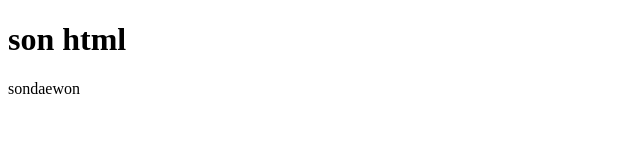
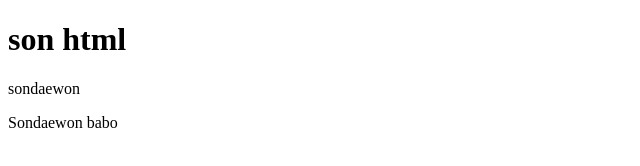
Before and after one commit to oli999/test15, a plain HTML site: page Son.html in a window 1280 px wide. Shown: the whole page, without its empty margins (0-640 px from the left). Drawn offline with Linux system fonts and the light colour scheme.

Commit message:
guess who wrote this

```diff
--- a/Son.html
+++ b/Son.html
@@ -7,5 +7,6 @@
 <body>
 	<h1>son html</h1>
 	<div>sondaewon</div>
+	<p>Sondaewon babo</p>
 </body>
 </html>
```
